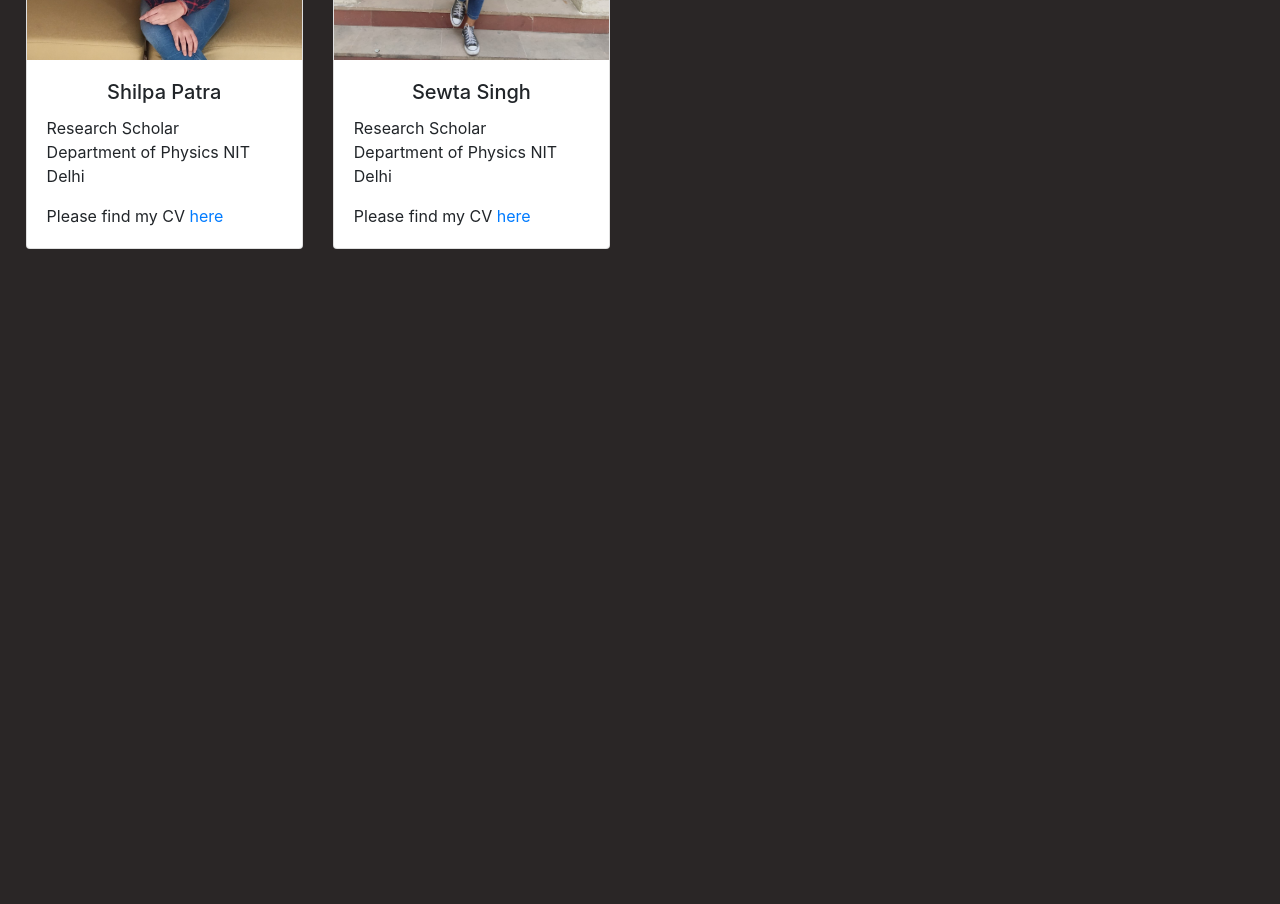
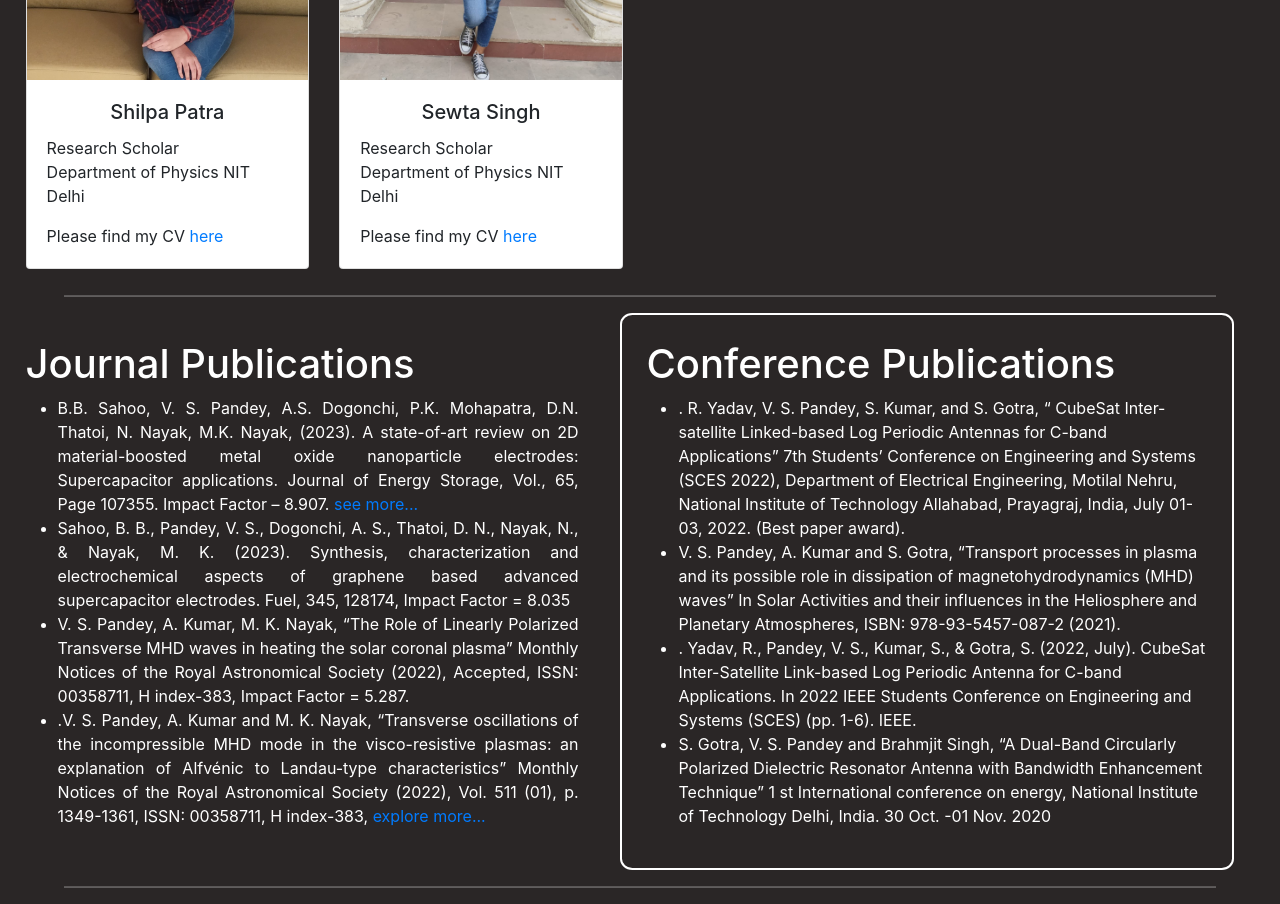
Before and after one commit to aykumar21/vport, a plain HTML site: page index.html in a window 1280 px wide. Shown: the part 2068-2972 px from the top of the page. Before the commit the page ends 2368 px from the top, so only its background shows below. Drawn offline with nearby package versions, Linux system fonts and the light colour scheme; a script that the page names is missing.

Commit message:
Publications section added

```diff
--- a/css/styles.css
+++ b/css/styles.css
@@ -107,6 +107,32 @@ hr{
     align-items: center;
 }
 .cards-container{
+    margin-top: 0;
     width:100%;
-    padding:2%;
+    padding-left:2%;
+    padding-top:0;
 }
+.heading{
+    color: white;
+    width: 100%;
+    display: flex;
+    justify-content: center;
+    align-items: center;
+}
+.publications{
+    color:white;
+    padding:0 2%;
+}
+.journal{
+    width:45%;
+    text-align:justify;
+    display:inline-block;
+}
+.conference{
+    padding: 2%;
+    width:50%;
+    display: inline-block;
+    margin-left: 3%;
+    border: 2px solid #fff;
+    border-radius: 2%;
+}
--- a/index.html
+++ b/index.html
@@ -116,7 +116,7 @@
     <div class="about-me">
         <img style="float: left;padding-right: 5%;padding-bottom: 2%; padding-left: 2%;" src="./images/about.png" alt="">
         <h1>About Me</h1>
-        <p style="text-align: justify;">Vinay Shankar Pandey is a dedicated and accomplished individual currently serving as an Assistant Professor
+        <p style="text-align: justify;">Dr. Vinay Shankar Pandey is a dedicated and accomplished individual currently serving as an Assistant Professor
             at the esteemed National Institute of Technology in Delhi, India. With a strong background in the Department
             of Applied Sciences, Vinay Shankar Pandey has made significant contributions to the field of electromagnetic
             wave research, particularly in plasma and dielectric media.
@@ -130,6 +130,9 @@
     </div>
 
       <hr style="height: 2px;">
+      <div class="heading">
+        <h1 style="margin-left:4%;">Meet Our Group</h1>
+      </div>
 
       <div class="row row-cols-1 row-cols-md-4 g-4 cards-container">
         <div class="col">
@@ -208,7 +211,69 @@
             </div>
         </div>
       </div>
+      <hr>
+      <div class="publications">
+        <div class="journal">
+            <h1>Journal Publications</h1>
+            <ul>
+                <li>B.B. Sahoo, V. S. Pandey, A.S. Dogonchi, P.K. Mohapatra, D.N. Thatoi, N. Nayak, M.K. Nayak,
+                    (2023). A state-of-art review on 2D material-boosted metal oxide nanoparticle electrodes:
+                    Supercapacitor applications. Journal of Energy Storage, Vol., 65, Page 107355. Impact Factor –
+                    8.907. <a href="https://www.sciencedirect.com/science/article/pii/S2352152X23007326">see more...</a> </li>
+                    <li>Sahoo, B. B., Pandey, V. S., Dogonchi, A. S., Thatoi, D. N., Nayak, N., & Nayak, M. K. (2023).
+                        Synthesis, characterization and electrochemical aspects of graphene based advanced
+                        supercapacitor electrodes. Fuel, 345, 128174, Impact Factor = 8.035
+                        </li>
+                    <li>V. S. Pandey, A. Kumar, M. K. Nayak, “The Role of Linearly Polarized Transverse MHD waves in
+                        heating the solar coronal plasma” Monthly Notices of the Royal Astronomical Society
+                        (2022), Accepted, ISSN: 00358711, H index-383, Impact Factor = 5.287.
+                        </li>
+                    <li>
+                        .V. S. Pandey, A. Kumar and M. K. Nayak, “Transverse oscillations of the incompressible
+MHD mode in the visco-resistive plasmas: an explanation of Alfvénic to Landau-type
+characteristics” Monthly Notices of the Royal Astronomical Society (2022), Vol. 511 (01),
+p. 1349-1361, ISSN: 00358711, H index-383, <a href="https://doi.org/10.1093/mnras/stac100">explore more...</a>
 
+                    </li>
+            </ul>
+        </div>
+        <div class="conference">
+            <h1>Conference Publications</h1>
+            <ul>
+                <li>
+                    . R. Yadav, V. S. Pandey, S. Kumar, and S. Gotra, “ CubeSat Inter-satellite Linked-based Log Periodic
+Antennas for C-band Applications” 7th Students’ Conference on Engineering and Systems (SCES
+2022), Department of Electrical Engineering, Motilal Nehru, National Institute of Technology
+Allahabad, Prayagraj, India, July 01-03, 2022. (Best paper award).
+                </li>
+                <li>
+                    V. S. Pandey, A. Kumar and S. Gotra, “Transport processes in plasma and its possible role in
+dissipation of magnetohydrodynamics (MHD) waves” In Solar Activities and their influences in the
+Heliosphere and Planetary Atmospheres, ISBN: 978-93-5457-087-2 (2021).
+                </li>
+                <li>
+                    . Yadav, R., Pandey, V. S., Kumar, S., & Gotra, S. (2022, July). CubeSat Inter-Satellite Link-based Log
+Periodic Antenna for C-band Applications. In 2022 IEEE Students Conference on Engineering and
+Systems (SCES) (pp. 1-6). IEEE.
+                </li>
+                <li>
+                    S. Gotra, V. S. Pandey and Brahmjit Singh, “A Dual-Band Circularly Polarized Dielectric Resonator
+Antenna with Bandwidth Enhancement Technique” 1
+st International conference on energy, National Institute of Technology Delhi, India. 30
+Oct. -01 Nov. 2020
+                </li>
+            </ul>
+        </div>
+      </div>
+      <hr>
+      <div class="publications">
+        <div class="talks">
+
+        </div>
+        <div class="projects">
+
+        </div>
+      </div>
 
     <script src='https://cdnjs.cloudflare.com/ajax/libs/jquery/3.5.1/jquery.min.js'></script>
     <script src="index.js"></script>
```
